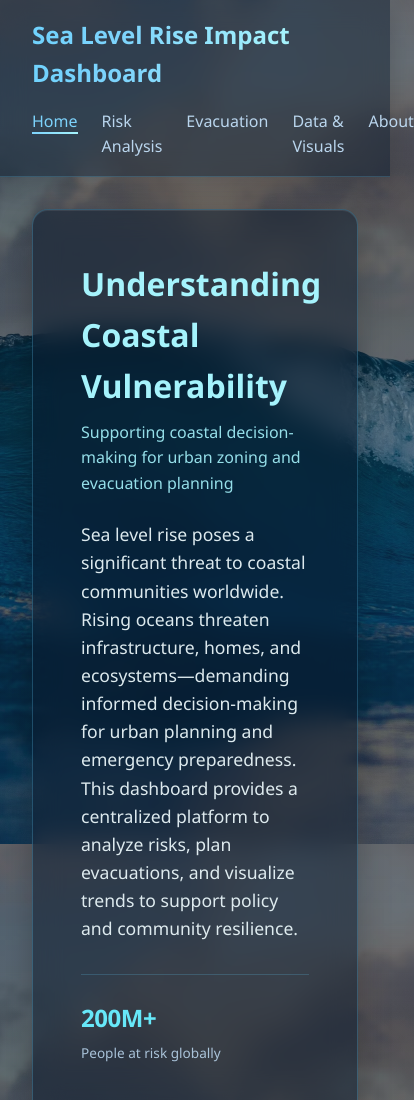
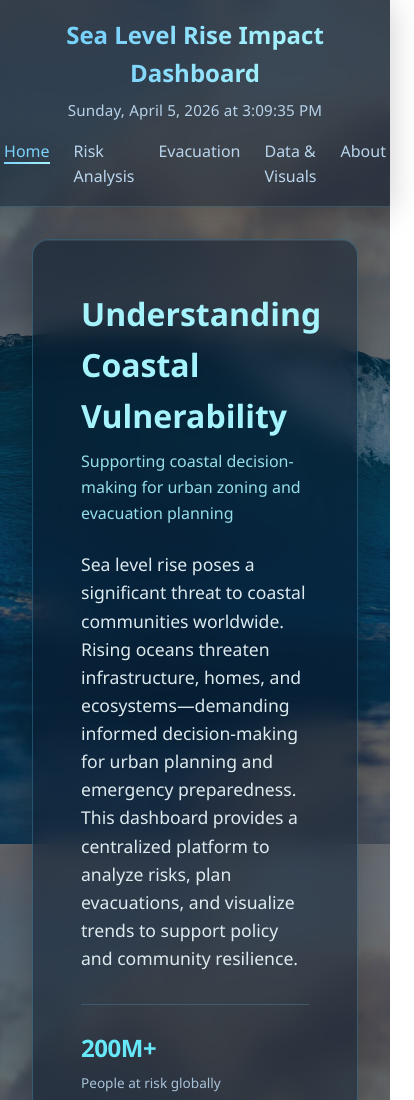
Before and after one commit to harini777/sea-level-rise-dashboard, a plain HTML site: page index.html in a window 390 px wide. Shown: the top 1100 px of the page, 414 px wide, since content can reach past the window. Drawn offline with Linux system fonts and the light colour scheme.

Commit message:
Added live date and time display

```diff
--- a/i-style.css
+++ b/i-style.css
@@ -42,6 +42,12 @@
       gap: 1rem;
     }
 
+    .header-brand {
+      display: flex;
+      flex-direction: column;
+      gap: 0.35rem;
+    }
+
     header h1 {
       margin: 0;
       font-size: 1.5rem;
@@ -52,6 +58,13 @@
       -webkit-text-fill-color: transparent;
       background-clip: text;
       animation: gradientShift 6s ease-in-out infinite;
+    }
+
+    .live-datetime {
+      margin: 0;
+      font-size: 0.95rem;
+      color: rgba(200, 230, 255, 0.88);
+      letter-spacing: 0.01em;
     }
 
     header ul {
@@ -309,3 +322,18 @@
       font-size: 0.8rem;
       color: rgba(200, 230, 255, 0.7);
     }
+
+    @media (max-width: 768px) {
+      nav {
+        justify-content: center;
+      }
+
+      .header-brand {
+        text-align: center;
+        align-items: center;
+      }
+
+      header ul {
+        justify-content: center;
+      }
+    }
--- a/index.html
+++ b/index.html
@@ -12,7 +12,10 @@
 
   <header>
     <nav>
-      <h1>Sea Level Rise Impact Dashboard</h1>
+      <div class="header-brand">
+        <h1>Sea Level Rise Impact Dashboard</h1>
+        <p id="live-datetime" class="live-datetime" aria-live="polite"></p>
+      </div>
       <ul>
         <li><a href="index.html" class="active">Home</a></li>
         <li><a href="risk.html">Risk Analysis</a></li>
@@ -127,5 +130,26 @@
     <p>Potential data sources: NASA, NOAA, World Bank, IPCC &middot; Currently using illustrative data</p>
   </footer>
 
+  <script>
+    const liveDateTime = document.getElementById('live-datetime');
+
+    function updateDateTime() {
+      const now = new Date();
+      liveDateTime.textContent = now.toLocaleString('en-US', {
+        weekday: 'long',
+        month: 'long',
+        day: 'numeric',
+        year: 'numeric',
+        hour: 'numeric',
+        minute: '2-digit',
+        second: '2-digit',
+        hour12: true
+      });
+    }
+
+    updateDateTime();
+    setInterval(updateDateTime, 1000);
+  </script>
+
 </body>
 </html>
```
